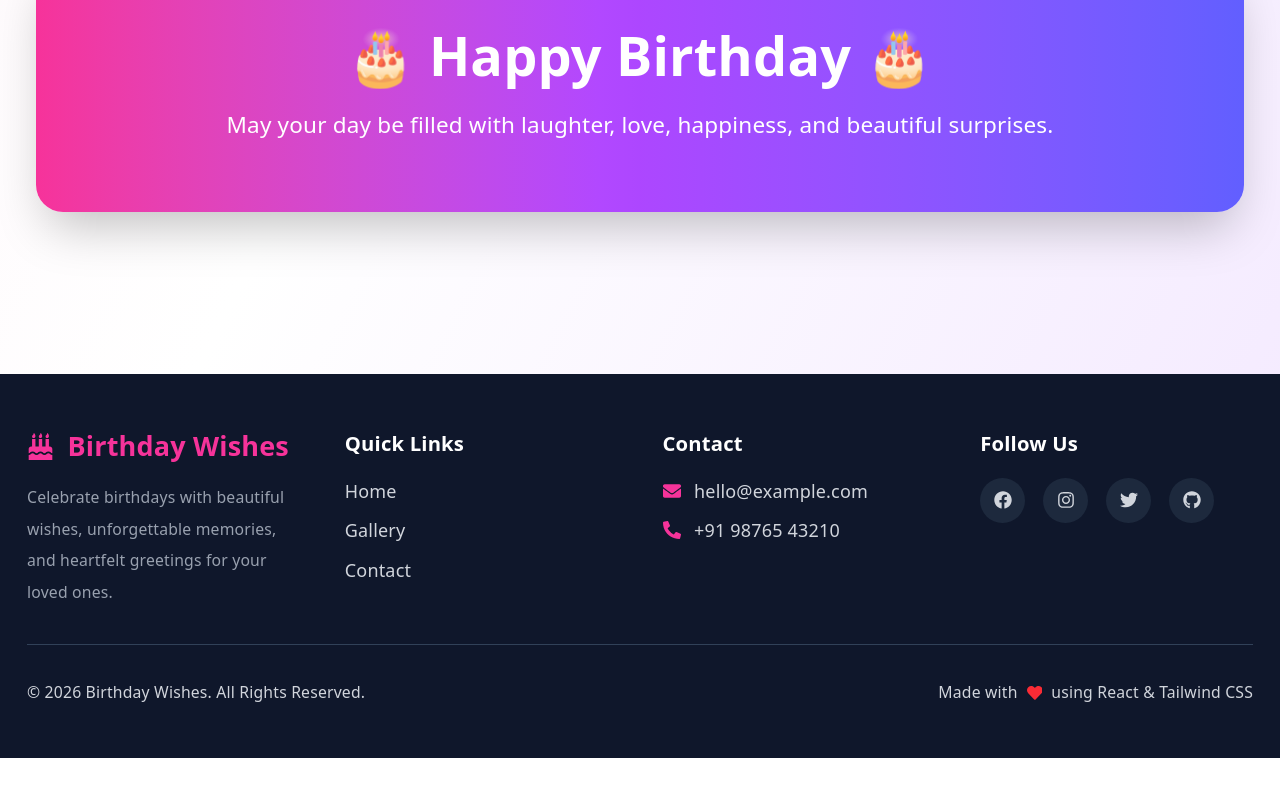
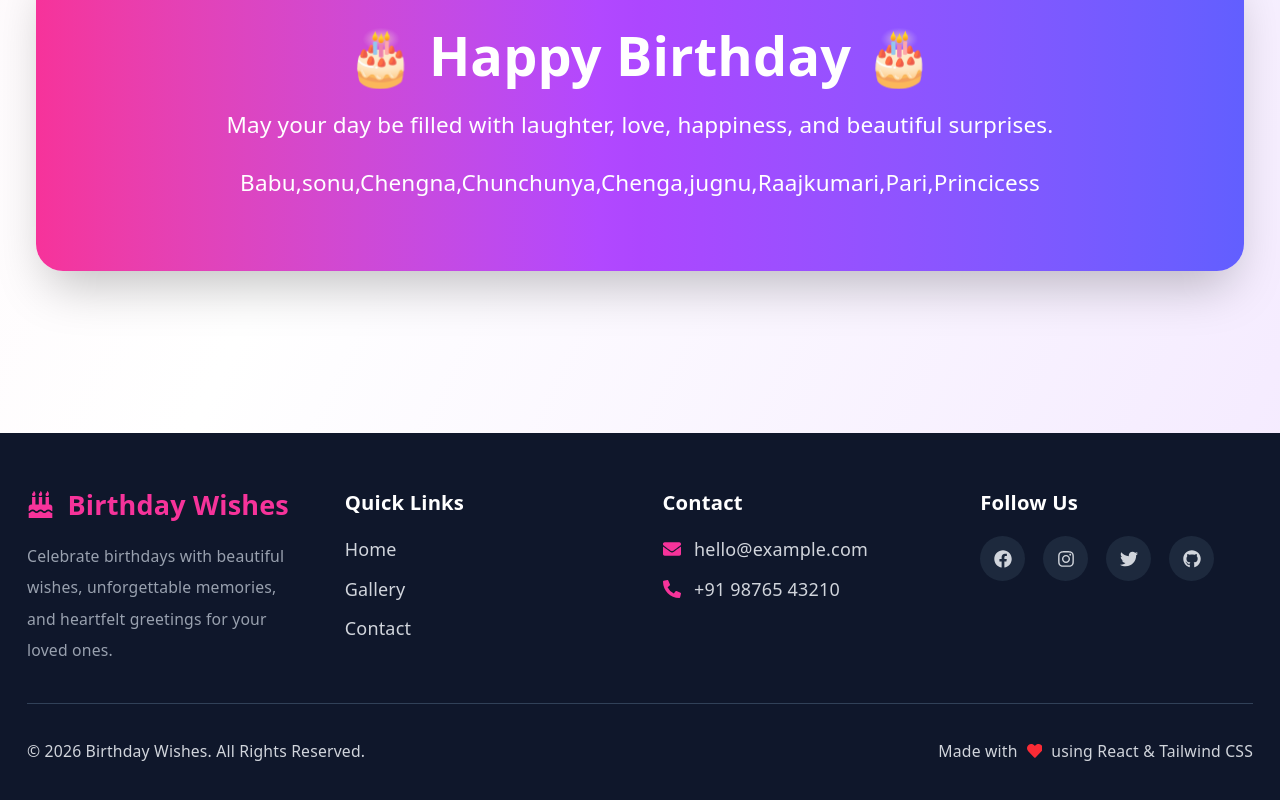
Before and after one commit to Fahad123k/bd-wishes, a React (Vite) app: page / in a window 1280 px wide. Shown: the part 1756-2556 px from the top of the page. Before the commit the page ends 2514 px from the top, so only its background shows below. Built offline with nearby package versions, Linux system fonts and the light colour scheme.

Commit message:
update  love

```diff
--- a/src/components/CTA.jsx
+++ b/src/components/CTA.jsx
@@ -14,6 +14,10 @@ export default function CTA() {
                     May your day be filled with laughter, love,
                     happiness, and beautiful surprises.
                 </p>
+                <p className="mt-6 text-base sm:text-lg lg:text-xl max-w-3xl mx-auto">
+                    Babu,sonu,Chengna,Chunchunya,Chenga,jugnu,Raajkumari,Pari,Princicess
+                </p>
+
 
             </div>
 
```
